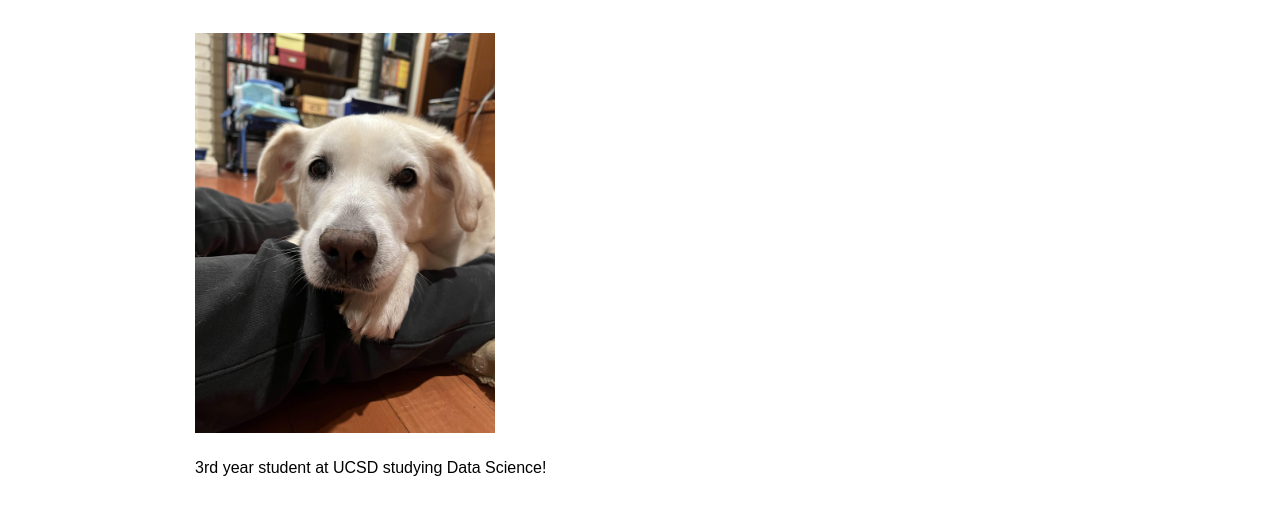
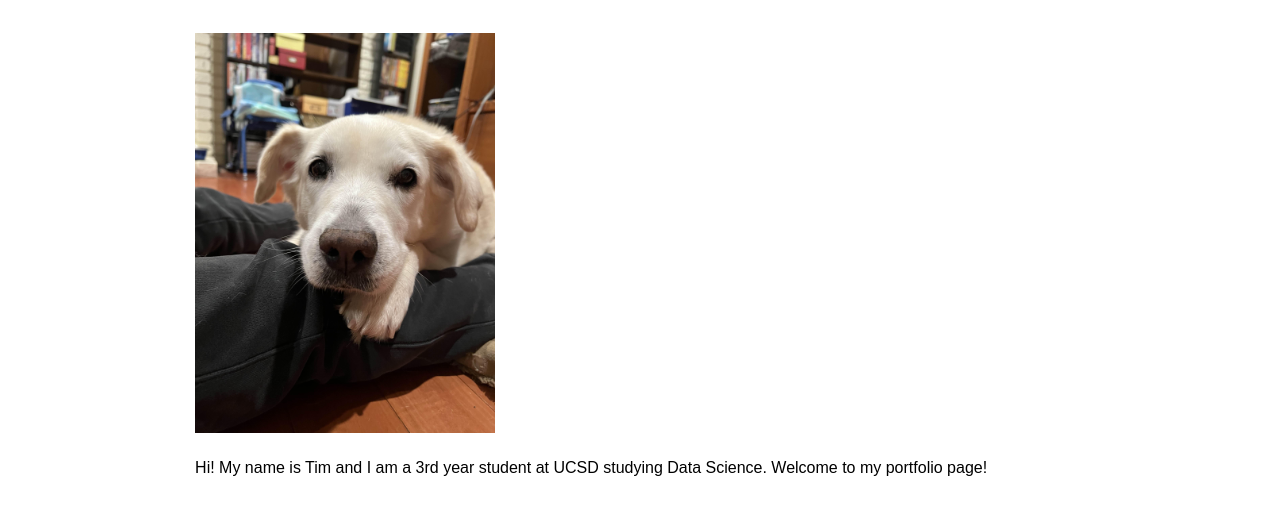
Before and after one commit to TimothyMao/portfolio, a plain HTML site: page index.html in a window 1280 px wide. Shown: the part 191-706 px from the top of the page. Drawn offline with Linux system fonts and the light colour scheme.

Commit message:
added to home page

```diff
--- a/index.html
+++ b/index.html
@@ -9,7 +9,7 @@
 <body>
     <h1>Tim</h1>
     <img src="images/mercy.jpg" alt ="photo of my dog!" width="300">
-    <p>3rd year student at UCSD studying Data Science! </p>
+    <p>Hi! My name is Tim and I am a 3rd year student at UCSD studying Data Science. Welcome to my portfolio page! </p>
     <script src= "global.js" type= "module"></script>
 </body>
 </html>
```
